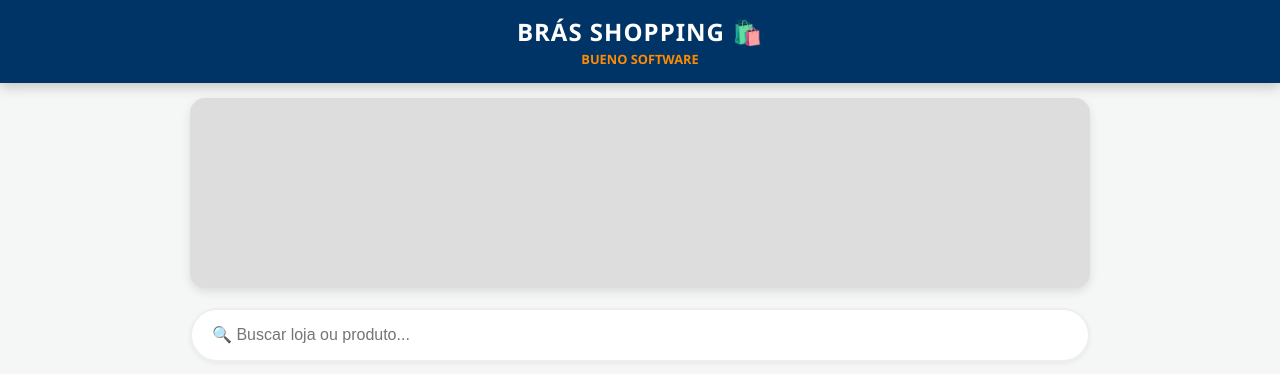
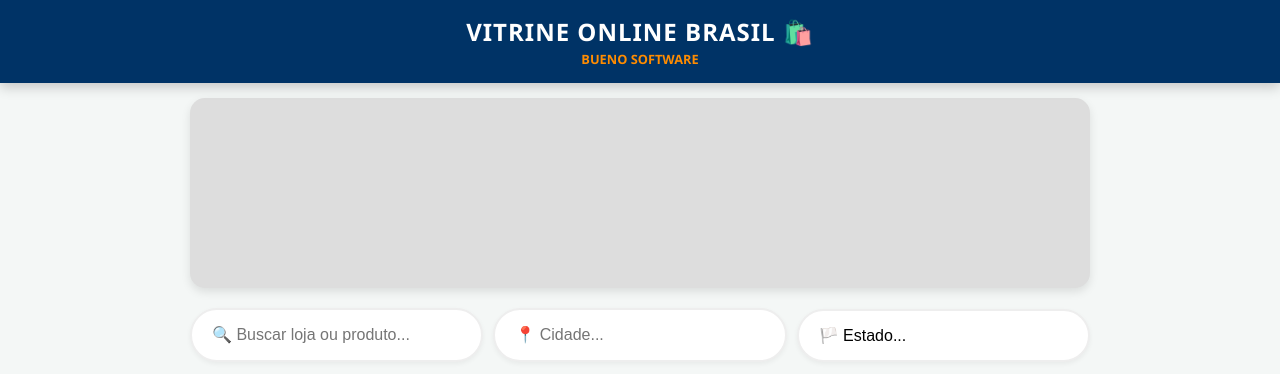
Before and after one commit to gustavobueno301412-bit/bras-shooping-2.0, a plain HTML site: page index.html in a window 1280 px wide. Shown: the top 374 px of the page. Drawn offline with Linux system fonts and the light colour scheme; no server answers.

Commit message:
Add files via upload

```diff
--- a/index.html
+++ b/index.html
@@ -3,7 +3,7 @@
 <head>
     <meta charset="UTF-8">
     <meta name="viewport" content="width=device-width, initial-scale=1.0">
-    <title>Brás Shopping - Bueno Software</title>
+    <title>Vitrine Online Brasil - Bueno Software</title>
     <script src="https://www.gstatic.com/firebasejs/9.6.10/firebase-app-compat.js"></script>
     <script src="https://www.gstatic.com/firebasejs/9.6.10/firebase-firestore-compat.js"></script>
     <style>
@@ -52,18 +52,41 @@
         .banner-wrapper { display: flex; width: 100%; height: 100%; transition: transform 0.6s cubic-bezier(0.4, 0, 0.2, 1); }
         .banner-img { min-width: 100%; height: 100%; object-fit: cover; cursor: pointer; }
 
+        /* Estilização do novo container de busca triplo mantendo harmonia com o design */
+        .busca-container-triplo {
+            display: flex;
+            align-items: center;
+            gap: 10px;
+            width: 100%;
+            margin-bottom: 15px;
+            box-sizing: border-box;
+        }
+        .busca-input-container {
+            flex: 1;
+        }
         .busca-input {
             width: 100%;
             padding: 16px 20px;
             border-radius: 30px;
             border: 2px solid #eee;
-            margin-bottom: 15px;
             box-sizing: border-box;
             outline: none;
             font-size: 1rem;
             box-shadow: 0 2px 5px rgba(0,0,0,0.05);
+            background-color: var(--branco);
         }
         .busca-input:focus { border-color: var(--laranja-bras); }
+
+        /* Ajuste sutil para telas menores nas buscas */
+        @media (max-width: 600px) {
+            .busca-container-triplo {
+                flex-direction: column;
+                gap: 8px;
+            }
+            .busca-input-container {
+                width: 100%;
+            }
+        }
 
         .categorias { display: grid; grid-template-columns: repeat(4, 1fr); gap: 8px; margin-bottom: 20px; }
         .cat-btn {
@@ -144,13 +167,55 @@
 <body>
 
 <header>
-    <div class="titulo-app">BRÁS SHOPPING 🛍️</div>
-    <div class="subtitulo-app">Bueno Software</div>
+    <div class="titulo-app">VITRINE ONLINE BRASIL 🛍️</div>
+
+   <div class="subtitulo-app">Bueno Software</div>
 </header>
 
 <div class="container">
     <div class="banner-container"><div class="banner-wrapper" id="bannerApp"></div></div>
-    <input type="text" id="inputBusca" class="busca-input" placeholder="🔍 Buscar loja ou produto..." onkeyup="executarBusca()">
+
+    <!-- NOVO BLOCO DE BUSCA: Dividido em 3 containers na mesma linha -->
+    <div class="busca-container-triplo">
+        <div class="busca-input-container">
+            <input type="text" id="inputBusca" class="busca-input" placeholder="🔍 Buscar loja ou produto..." onkeyup="executarBusca()">
+        </div>
+        <div class="busca-input-container">
+            <input type="text" id="inputCidade" class="busca-input" placeholder="📍 Cidade..." onkeyup="executarBusca()">
+        </div>
+        <div class="busca-input-container">
+            <select id="inputEstado" class="busca-input" onchange="executarBusca()" style="background: var(--branco); -webkit-appearance: none; -moz-appearance: none; appearance: none;">
+                <option value="">🏳️ Estado...</option>
+                <option value="AC">Acre</option>
+                <option value="AL">Alagoas</option>
+                <option value="AP">Amapá</option>
+                <option value="AM">Amazonas</option>
+                <option value="BA">Bahia</option>
+                <option value="CE">Ceará</option>
+                <option value="DF">Distrito Federal</option>
+                <option value="ES">Espírito Santo</option>
+                <option value="GO">Goiás</option>
+                <option value="MA">Maranhão</option>
+                <option value="MT">Mato Grosso</option>
+                <option value="MS">Mato Grosso do Sul</option>
+                <option value="MG">Minas Gerais</option>
+                <option value="PA">Pará</option>
+                <option value="PB">Paraíba</option>
+                <option value="PR">Paraná</option>
+                <option value="PE">Pernambuco</option>
+                <option value="PI">Piauí</option>
+                <option value="RJ">Rio de Janeiro</option>
+                <option value="RN">Rio Grande do Norte</option>
+                <option value="RS">Rio Grande do Sul</option>
+                <option value="RO">Rondônia</option>
+                <option value="RR">Roraima</option>
+                <option value="SC">Santa Catarina</option>
+                <option value="SP">São Paulo</option>
+                <option value="SE">Sergipe</option>
+                <option value="TO">Tocantins</option>
+            </select>
+        </div>
+    </div>
 
     <div class="categorias">
         <button class="cat-btn active" onclick="filtrar('todos', this)">✨ TODOS</button>
@@ -233,7 +298,7 @@
             <option value="feminino">Feminino</option>
             <option value="masculino">Masculino</option>
             <option value="infantil">Infantil</option>
-            <option value="jeans">Jeans</option>
+            <option value="food">Alimentos</option>
             <option value="calcados">Calçados</option>
             <option value="eletronicos">Eletrônicos</option>
             <option value="variedades">Outros/Variedades</option>
@@ -254,9 +319,9 @@
             <b>8. DA FISCALIZAÇÃO E DA RESPONSABILIDADE:</b> O lojista é o único e exclusivo responsável por eventuais fiscalizações, autuações ou problemas de qualidade e entrega. O Brás Shopping não monitora estoques e não garante a idoneidade das transações realizadas fora do ambiente do aplicativo.<br><br>
             <b>9. DO GPS E PRIVACIDADE:</b> O lojista autoriza a coleta da coordenada geográfica (GPS) no ato do cadastro para fins de geolocalização do estabelecimento físico, isentando a plataforma de mau uso desse dado por terceiros.<br><br>
             <b>10. VALORES (PIX):</b> <br>
-            6.1. PLANO ESSENCIAL: R$ 50,00 mensais.<br>
-            6.2. PLANO DESTAQUE (BANNER): R$ 70,00 mensais.<br>
-            6.3. ADESÃO: Pagamento pré-pago para ativação.
+            10.1. PLANO ESSENCIAL: R$ 50,00 mensais.<br>
+            10.2. PLANO DESTAQUE (BANNER): R$ 70,00 mensais.<br>
+            10.3. ADESÃO: Pagamento pré-pago para ativação.
         </div>
 
         <div style="margin: 15px 0; display: flex; align-items: center; gap: 8px;">
@@ -295,7 +360,6 @@
     const ultimaAtualizacao = localStorage.getItem('bras_cache_hora');
     const agora = new Date().getTime();
 
-    // CORREÇÃO GUSTAVO: Mudei para 1 minuto para atualizar mais rápido quando você mudar no Firebase
     if (cacheSalvo && ultimaAtualizacao && (agora - ultimaAtualizacao < 1 * 60 * 1000)) {
         lojas = JSON.parse(cacheSalvo);
         mostrarLojas();
@@ -318,8 +382,9 @@
                 lng: d.lng || "",
                 foto: d.foto || "",
                 banner: d.banner || "",
-                 insta: d.insta || ""
-
+                insta: d.insta || "",
+                cidade: d.cidade || "",  /* Adicionado preventivamente para suporte futuro */
+                estado: d.estado || ""   /* Adicionado preventivamente para suporte futuro */
             };
         });
 
@@ -345,7 +410,6 @@
 
     lista.sort(() => Math.random() - 0.5);
 
-    // GUSTAVO: Mantive seu limite de 40 lojas aqui para performance
     const iniciais = lista.slice(0, 40);
 
     let html = '';
@@ -384,7 +448,7 @@
         document.getElementById('modalHorario').innerText = l.horario || 'Não informado';
         document.getElementById('modalImg').src = l.foto || l.banner;
         document.getElementById('btnZap').href = `https://wa.me/${l.zap.toString().replace(/\D/g,'')}?text=Vim pelo Brás Shopping!`;
-        // CONFIGURAÇÃO DO INSTAGRAM
+
         const btnInsta = document.getElementById('btnInsta');
         if (l.insta && l.insta.length > 5) {
             btnInsta.href = l.insta;
@@ -392,7 +456,7 @@
         } else {
             btnInsta.style.display = 'none';
         }
-        // CORREÇÃO GUSTAVO: Corrigi o link do Maps que estava com erro de digitação
+
         document.getElementById('btnMaps').href = "https://www.google.com/maps?q=" + l.lat + "," + l.lng;
 
         document.getElementById('modalLoja').style.display = 'flex';
@@ -400,7 +464,11 @@
 
   function executarBusca() {
     const termo = limpar(document.getElementById('inputBusca').value);
-    if (termo.length < 2) {
+    const termoCidade = limpar(document.getElementById('inputCidade').value);
+    const termoEstado = limpar(document.getElementById('inputEstado').value);
+
+    // Se todos os campos estiverem vazios, volta a mostrar a vitrine completa padrão
+    if (termo.length < 2 && termoCidade.length < 2 && termoEstado === "") {
         mostrarLojas();
         return;
     }
@@ -409,10 +477,15 @@
         const nome = limpar(l.nome);
         const seguimentos = limpar(l.seguimentos);
         const descricao = limpar(l.desc);
+        const cidadeLoja = limpar(l.cidade || "");
+        const estadoLoja = limpar(l.estado || "");
 
-        return nome.includes(termo) ||
-               seguimentos.includes(termo) ||
-               descricao.includes(termo);
+        // Valida cada campo individualmente se ele tiver sido preenchido pelo usuário
+        const bateTermo = termo.length < 2 || (nome.includes(termo) || seguimentos.includes(termo) || descricao.includes(termo));
+        const bateCidade = termoCidade.length < 2 || cidadeLoja.includes(termoCidade);
+        const bateEstado = termoEstado === "" || estadoLoja === termoEstado;
+
+        return bateTermo && bateCidade && bateEstado;
     });
 
     mostrarLojasFiltradas(filtradas);
@@ -431,7 +504,7 @@
                     <div class="btn-detalhes">VER DETALHES</div>
                 </div>`;
         });
-        document.getElementById('vitrine').innerHTML = html || '<p>Nada encontrado.</p>';
+        document.getElementById('vitrine').innerHTML = html || '<p style="text-align:center; padding:20px; width:100%;">Nada encontrado.</p>';
     }
 
     function filtrar(cat, btn) {
@@ -466,7 +539,6 @@
                 txt += `*Segmento:* ${campos.cat}%0A`;
                 txt += `*Produtos:* ${campos.desc}%0A`;
                 txt += `*Horário:* ${campos.horario}%0A`;
-                // CORREÇÃO GUSTAVO: Corrigi o link do GPS para o WhatsApp
                 txt += `*Localização (GPS):* https://www.google.com/maps?q=${lat},${lng}%0A%0A`;
                 txt += `*Data:* ${new Date().toLocaleString('pt-BR')}`;
 
@@ -491,7 +563,6 @@
         } else {
             const pos = JSON.parse(salvo);
             if(confirm("Deseja TRAÇAR ROTA de volta para o veículo?\n\n(Clique em CANCELAR se quiser apenas apagar o local antigo)")) {
-                // CORREÇÃO GUSTAVO: Link do Maps para retorno corrigido
                 window.open(`https://www.google.com/maps/dir/?api=1&destination=${pos.lat},${pos.lng}&travelmode=walking`, '_blank');
             } else {
                 if(confirm("Deseja APAGAR o local salvo para registrar um novo?")) {
@@ -509,7 +580,7 @@
             btn.innerHTML = "RETORNAR<br>VEÍCULO 📍";
             btn.style.background = "#25D366";
         } else {
-            btn.innerHTML = "SALVAR<br>VEÍCULO 🚗";
+            btn.innerHTML = "SALVAR<br>VEÍCULO 🚘";
             btn.style.background = "var(--azul-bras)";
         }
     }
```
